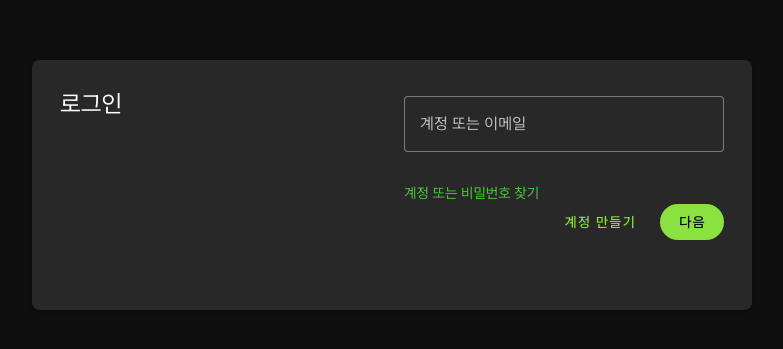
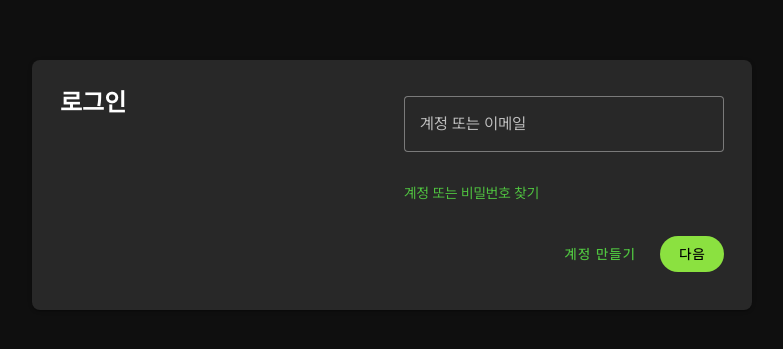
Before and after one commit to qufnr/project-b-client, a Vue app: page /sign in a window 1280 px wide. Shown: the part 215-564 px from the top of the page, without its empty margins (248-1031 px from the left). Built offline with nearby package versions, Linux system fonts and the light colour scheme; a small style sheet from the web is missing.

Commit message:
modified: 로그인 화면 수정

```diff
--- a/src/assets/style/index.scss
+++ b/src/assets/style/index.scss
@@ -14,7 +14,12 @@
     src: url('../font/PretendardJPVariable.woff2') format('woff2-variations');
 }
 
-:root, body, #app, .v-application, .v-application * {
+:root,
+body,
+#app,
+//.v-application,
+//.v-application *
+{
     font-family: 'Pretendard Variable', 'Pretendard JP Variable', system-ui, -apple-system, BlinkMacSystemFont, 'Segoe UI', sans-serif;
 }
 
--- a/src/locales/en-US.json
+++ b/src/locales/en-US.json
@@ -58,6 +58,7 @@
         "signUp": "Create Account",
         "signEnterPassword": "Enter Password",
         "signExpired": "Sign Expired!",
+        "keepSigning": "Keep Sign",
         "password": "Password",
         "passwordConfirm": "Password Confirm",
         "findPassword": "Find Password",
@@ -103,6 +104,7 @@
         "signWelcomeBackLine1": "Welcome back, {0}!",
         "signWelcomeBackLine2": "Please enter your password to verify your identity",
         "signExpired": "Signing session is expired! Please sign in again",
+        "signSessionAvailable": "There is already an account logged in.",
         "caption": {
             "avatar": "Your profile avatar is visible to all users.",
             "avatarSize": "Recommended avatar size is up to 184 × 184 and under 4MB. Only PNG or non-animated GIFs are allowed.",
--- a/src/locales/ko-KR.json
+++ b/src/locales/ko-KR.json
@@ -58,6 +58,7 @@
         "signUp": "계정 만들기",
         "signEnterPassword": "본인임을 증명하기",
         "signExpired": "엇! 로그인 세션 만료!",
+        "keepSigning": "로그인 유지",
         "password": "비밀번호",
         "passwordConfirm": "비밀번호 확인",
         "findPassword": "비밀번호 찾기",
@@ -103,6 +104,7 @@
         "signWelcomeBackLine1": "다시 돌아오신 것을 환영해요, {0}님!",
         "signWelcomeBackLine2": "본인임을 증명하기 위해 비밀번호를 입력해 주세요",
         "signExpired": "로그인 세션이 만료되었어요, 다시 로그인해 주세요",
+        "signSessionAvailable": "이미 로그인된 계정이 존재해요",
         "validation": {
             "_comment": "### 전역 Validation 메시지 (영어 작업 필요) ###",
             "required": "필수 입력이에요",
--- a/src/views/sign/SignView.vue
+++ b/src/views/sign/SignView.vue
@@ -1,20 +1,41 @@
 <script setup lang="ts">
 import { reactive, ref, computed, onMounted, onUnmounted } from 'vue'
 import { useRouter } from 'vue-router'
+import { storeToRefs } from 'pinia'
 import { useI18n } from 'vue-i18n'
 import { useDisplay } from 'vuetify'
 import { useCookies } from '@vueuse/integrations/useCookies'
 import { useStorage } from '@vueuse/core'
 import { useSignApi } from '@/composables/api/member-sign/useSignApi.ts'
 import { useMemberStore } from '@/stores/member'
+import { useSnackbarStore } from '@/stores/snackbar'
 import { Validation, type RuleFunction } from '@/utils/validation'
 import { cookieNames, storageNames } from '@/construct.ts'
 import { StringUtils } from '@/utils/string'
 import type { CookieChangeOptions } from 'universal-cookie'
 import type { VForm } from 'vuetify/components'
 
-type SignViewState = { tap: number, id: InputValue, password: InputValue }
-type InputValue = { value: string, rules: RuleFunction[] }
+//  상태 변수 타입
+interface SignViewState {
+    step: number
+    id: InputValue
+    password: InputValue
+}
+//  입력값 타입
+interface InputValue {
+    value: string
+    rules: RuleFunction[]
+}
+//  화면 반응형 설정 타입
+interface NativeOption {
+    cols: number
+    card: {
+        width?: string | number
+        height?: string | number
+        color?: string
+        flat: boolean
+    }
+}
 
 //  Vue Router
 const router = useRouter()
@@ -35,6 +56,10 @@ const memberAlias = useStorage<string | null>(storageNames.signMemberAlias, null
 
 //  Member Store
 const memberStore = useMemberStore()
+const { member } = storeToRefs(memberStore)
+
+//  Snackbar Store
+const snackbarStore = useSnackbarStore()
 
 //  Sign API Composable
 const {
@@ -52,7 +77,7 @@ const inputPasswordForm = ref<VForm>()
 const state = reactive<SignViewState>({
     //  입력 탭 인덱스
     //  0 - ID 입력, 1 - 비밀번호 입력, 2 - 로그인 만료, 3 - 이미 로그인된 상태
-    tap: 0,
+    step: 0,
     //  계정 ID
     id: {
         value: '',
@@ -71,19 +96,31 @@ const state = reactive<SignViewState>({
 
 //  카드 타이틀
 const title = computed<string>(() => {
-    switch(state.tap) {
+    switch(state.step) {
         case 0: return t('text.signIn')
         case 1: return t('text.signEnterPassword')
         case 2: return t('text.signExpired')
+        case 3: return t('text.keepSigning')
         default: return ''
     }
 })
+
+//  화면 반응형
+const nativeOptions = computed<NativeOption>(() => ({
+    cols: smAndDown.value ? 12 : 6,
+    card: {
+        width: smAndDown.value ? '100%' : 720,
+        height: smAndDown.value ? '100%' : 250,
+        color: smAndDown.value ? 'background' : undefined,
+        flat: smAndDown.value
+    }
+}))
 
 /**
  * 다음, 로그인 눌렀을 때 호출
  */
 async function onNextClick() {
-    switch(state.tap) {
+    switch(state.step) {
         //  ID 또는 이메일 입력
         case 0: {
             if(!inputIdForm.value)
@@ -99,7 +136,7 @@ async function onNextClick() {
                 cookies.set(cookieNames.token.sign, signData.value.token, { expires: new Date(signData.value.expiration) })
             }
 
-            state.tap ++
+            state.step ++
 
             break
         }
@@ -130,25 +167,36 @@ async function onNextClick() {
 }
 
 /**
+ * 로그아웃 클릭
+ */
+function onSignOutClick() {
+    memberStore.clear()
+    cookies.remove(cookieNames.token.access)
+    cookies.remove(cookieNames.token.refresh)
+    state.step = 0
+}
+
+/**
  * 쿠키 변경 감지
  *
  * @param changeOptions 쿠키 변경 옵션
  */
-const onCookieChange = (changeOptions: CookieChangeOptions) => {
+function onCookieChange(changeOptions: CookieChangeOptions) {
     //  계정 ID 검증 토큰이 만료되었으면 2번 탭으로 이동
     if(changeOptions.name === cookieNames.token.sign && !changeOptions.value) {
         memberAlias.value = null
-        state.tap = 2
+        state.step = 2
+        snackbarStore.show({ text: t('message.signExpired'), timeout: 10000 })
     }
 }
 
 onMounted(() => {
     if(memberStore.isSigned) {
-        state.tap = 3
+        state.step = 3
     }
     //  계정 ID 검증 토큰이 존재하면 비밀번호 입력 탭으로 이동
     else if(!!cookies.get(cookieNames.token.sign) && StringUtils.hasText(memberAlias.value)) {
-        state.tap = 1
+        state.step = 1
     }
     else {
         cookies.remove(cookieNames.token.sign)
@@ -168,25 +216,25 @@ onUnmounted(() => {
 
 <template>
     <div class="d-flex justify-center align-center h-100">
-        <v-card :width="smAndDown ? '100%' : 720"
-                :height="smAndDown ? '100%' : 250"
+        <v-card :width="nativeOptions.card.width"
+                :height="nativeOptions.card.height"
                 :loading="signLoading || loading ? 'secondary' : false"
-                :color="smAndDown ? 'background' : undefined"
-                :flat="smAndDown"
+                :color="nativeOptions.card.color"
+                :flat="nativeOptions.card.flat"
         >
             <v-row class="ma-4">
-                <v-col :cols="smAndDown ? 12 : 6">
-                    <p class="text-h5">{{ title }}</p>
-                    <div v-if="state.tap === 1" class="fs-n1">
+                <v-col :cols="nativeOptions.cols" class="d-flex flex-column ga-2">
+                    <p class="text-h5 font-weight-bold">{{ title }}</p>
+                    <div v-if="state.step === 1" class="fs-n1">
                         <p>{{ t('message.signWelcomeBackLine1', [memberAlias]) }}</p>
                         <p>{{ t('message.signWelcomeBackLine2') }}</p>
                     </div>
                 </v-col>
-                <v-col :cols="smAndDown ? 12 : 6">
-                    <v-window v-model="state.tap" class="h-100">
+                <v-col :cols="nativeOptions.cols">
+                    <v-window v-model="state.step" class="">
                         <!-- 계정 입력 -->
                         <v-window-item :value="0">
-                            <v-form ref="inputIdForm" class="d-flex flex-column my-2">
+                            <v-form ref="inputIdForm" class="d-flex flex-column mt-2">
                                 <v-text-field v-model="state.id.value"
                                               variant="outlined"
                                               :label="t('message.member.label.enterId')"
@@ -196,8 +244,9 @@ onUnmounted(() => {
                                 />
                                 <!-- 계정, 비밀번호 찾기 -->
                                 <router-link class="text-secondary text-decoration-none mt-2 fs-n2" :to="{ name: 'main' }">{{ t('text.findAccountOrPassword') }}</router-link>
+                                <v-spacer class="my-4" />
                                 <div class="text-end">
-                                    <v-btn :to="{ name: 'sign-up' }" variant="text" class="mr-2">{{ t('text.signUp') }}</v-btn>
+                                    <v-btn :to="{ name: 'sign-up' }" variant="text" color="secondary" class="mr-2">{{ t('text.signUp') }}</v-btn>
                                     <v-btn @click="onNextClick" :disabled="signLoading">{{ t('text.next') }}</v-btn>
                                 </div>
                             </v-form>
@@ -216,6 +265,7 @@ onUnmounted(() => {
                                 />
                                 <!-- 비밀번호 찾기 -->
                                 <router-link class="text-secondary text-decoration-none mt-2 fs-n2" :to="{ name: 'main' }">{{ t('text.findPassword') }}</router-link>
+                                <v-spacer class="my-4" />
                                 <div class="text-end">
                                     <v-btn @click="onNextClick" :disabled="loading">{{ t('text.signIn') }}</v-btn>
                                 </div>
@@ -225,15 +275,28 @@ onUnmounted(() => {
                         <!-- 로그인 시간 만료 -->
                         <v-window-item :value="2">
                             <p>{{ t('message.signExpired') }}</p>
-
+                            <v-spacer class="my-8" />
                             <div class="text-end">
-                                <v-btn>{{ t('text.signInRetry')}} </v-btn>
+                                <v-btn @click="state.step = 0">{{ t('text.signInRetry')}}</v-btn>
                             </div>
                         </v-window-item>
 
                         <!-- 로그인 세션 유효 -->
                         <v-window-item :value="3">
-
+                            <div>
+                                <p>{{ t('message.signSessionAvailable') }}</p>
+                                <v-chip rounded>
+                                    <template #prepend>
+                                        <b-member-avatar-icon :member="member" class="mr-1" />
+                                    </template>
+                                    <p>{{ member.name }}</p>
+                                </v-chip>
+                            </div>
+                            <v-spacer class="my-16" />
+                            <div class="text-end">
+                                <v-btn :to="{ name: 'party' }" variant="text" color="secondary" class="mr-2">{{ t('text.keepSigning') }}</v-btn>
+                                <v-btn @click="onSignOutClick">{{ t('text.signOut') }}</v-btn>
+                            </div>
                         </v-window-item>
                     </v-window>
                 </v-col>
```
Also changed, not shown: 1 other file (tests, documents, lock files or other folders).
